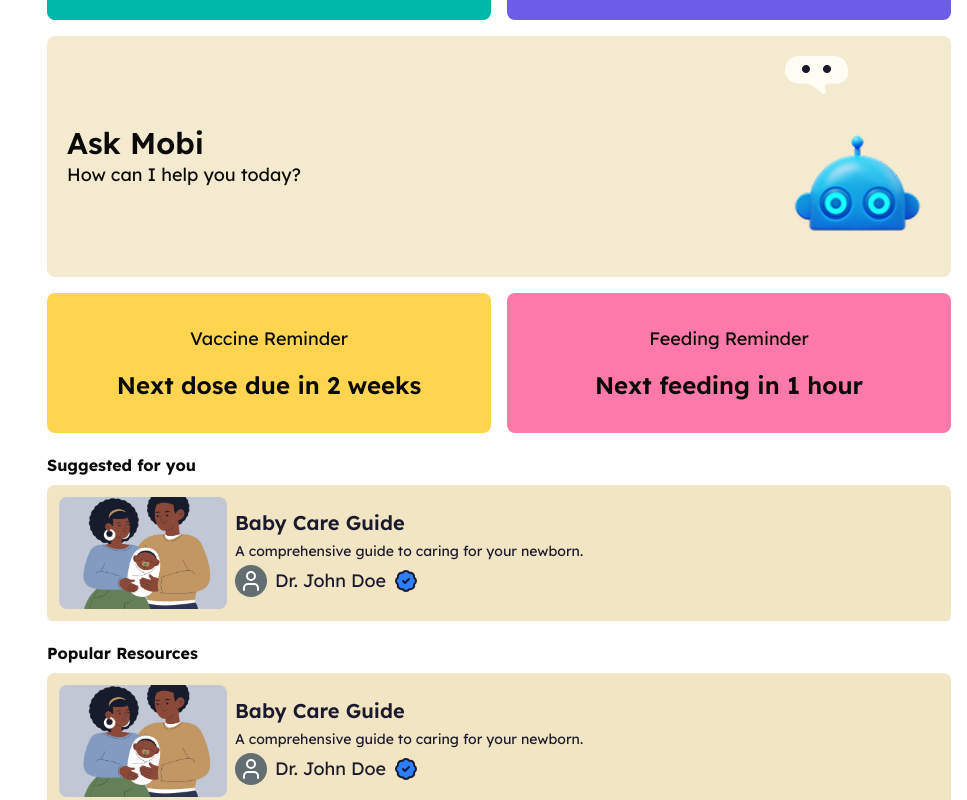
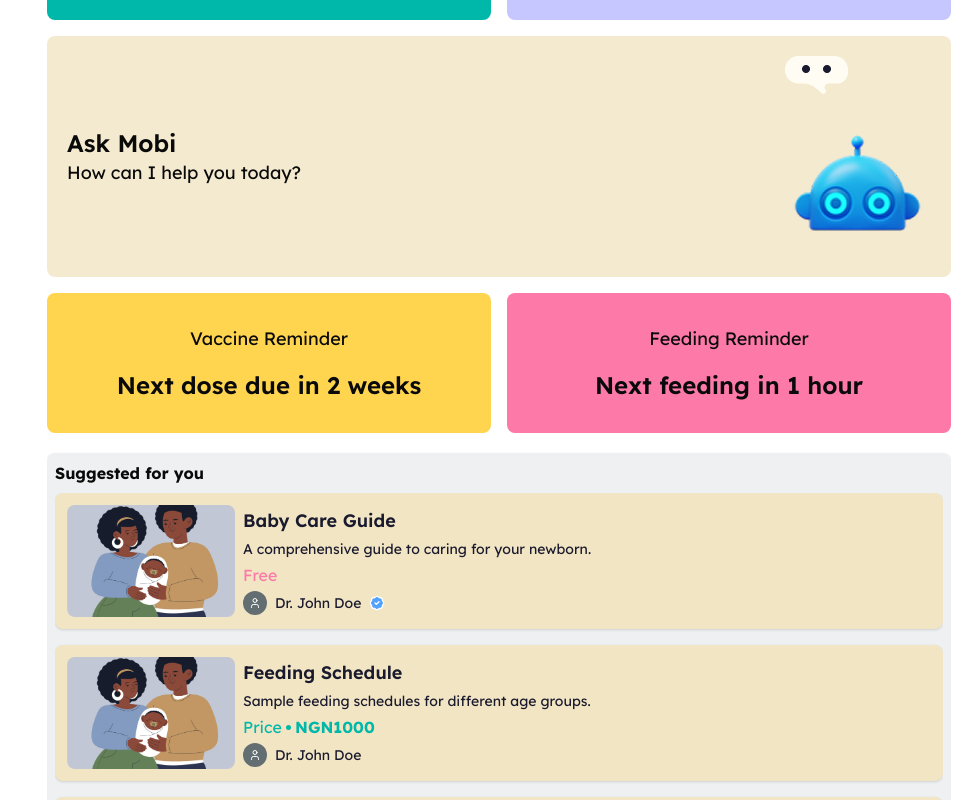
Before and after one commit to moloruntomiwa31/mobi-baby, a Nuxt app: page /dashboard in a window 1280 px wide. Shown: the part 320-1120 px from the top of the page, without its empty margins (313-1280 px from the left). Built offline with nearby package versions, Linux system fonts and the light colour scheme.

Commit message:
modified components and pages to fit design

```diff
--- a/components/Avatar/index.vue
+++ b/components/Avatar/index.vue
@@ -6,6 +6,8 @@
           ? 'w-12 h-12'
           : size === 'sm'
           ? 'w-8 h-8'
+          : size === 'xs'
+          ? 'w-6 h-6'
           : size === 'xl'
           ? 'w-16 h-16'
           : size === '2xl'
@@ -25,7 +27,7 @@
       :alt
       :class="['rounded-full object-cover w-full h-full', customClass]"
     />
-    <User v-else class="w-6 h-6 text-white" />
+    <User v-else class="w-1/2 h-1/2 text-white" />
       </div>
   </template>
 
@@ -35,7 +37,7 @@
       size = "sm",
       customClass = "",
     } = defineProps<{
-      size?: "sm" | "lg" | "xl" | "2xl" | "3xl" | "4xl" | "5xl";
+      size?: "xs"| "sm" | "lg" | "xl" | "2xl" | "3xl" | "4xl" | "5xl";
       customClass?: string | Record<string, boolean>;
         src?: string;
       alt?: string;
--- a/components/Base/Card.vue
+++ b/components/Base/Card.vue
@@ -1,7 +1,7 @@
 <template>
 	<component
 		:is="as"
-		class="bg-gray shadow-md text-primaryBlue flex gap-2 p-3 items-center shrink-0 rounded-md cursor-pointer"
+		class="bg-gray shadow text-primaryBlue flex gap-2 p-3 items-center shrink-0 rounded-md cursor-pointer"
 		:class="wrapped ? 'flex-col w-[240px]' : 'flex-row w-full'"
 	>
 		<img
--- a/components/Base/TopBar.vue
+++ b/components/Base/TopBar.vue
@@ -24,11 +24,12 @@
                 </div>
                 <Avatar />
 			</div>
-        <div class="mdlg:hidden flex items-center justify-between w-full py-2 px-4">
-                <span />
+        <div class="mdlg:hidden flex items-center justify-between w-full py-2 pr-4">
+                <Logo class="h-8 w-1/3" />
 				<BaseText
 					v-if="title"
 					:content="title"
+                    className="w-1/3"
                     bold
 				/>
                 <Avatar size="lg" />
--- a/components/ChatLayout.vue
+++ b/components/ChatLayout.vue
@@ -2,7 +2,7 @@
     <FullLayout title="Chat" :hide="{ top: false, left: false, middle: false, right: false, bottom: false }">
       <!-- Left: Chat History -->
       <template #left>
-        <div class="h-full bg-primaryAqua shadow-sm rounded-lg p-4 flex flex-col gap-4">
+        <div class="bg-primaryAqua shadow-sm rounded-lg p-4 flex flex-col gap-4">
           <BaseText content="Chat History" size="md" bold class="text-white" />
           <ul class="flex flex-col gap-3">
             <li class="bg-white text-primaryBlue p-2 rounded-lg flex items-center gap-1"><SquarePlus class="w-4 h-4" /> New chat</li>
@@ -18,7 +18,7 @@
 
       <!-- Right: Chat Options -->
       <template #right>
-  <div class="h-full max-h-full bg-gray-50 shadow-sm rounded-lg p-4 flex flex-col gap-4 overflow-y-auto">
+  <div class="bg-gray-50 shadow-sm rounded-lg p-4 flex flex-col gap-4">
     <!-- Bot Info Card -->
     <div class="bg-white p-4 rounded-lg flex flex-col items-center gap-2 shadow">
       <img src="/images/bot.png" alt="AI BOT" class="w-14 h-14" />
@@ -46,7 +46,6 @@
     </Button>
   </div>
 </template>
-
     </FullLayout>
 
     <MobileLayout title="Chat" class="mdlg:hidden">
--- a/components/DashboardLayout.vue
+++ b/components/DashboardLayout.vue
@@ -7,7 +7,7 @@
             <div class="flex flex-col items-start">
             <BaseText content="Aminat" as="h2" size="md" bold />
             <BaseText content="Patient" size="xs" />
-            <BaseText content="View Profile" size="sm" className="text-primaryPink" />
+            <BaseText content="See Profile" size="sm" className="text-primaryAqua" />
             </div>
     </div>
       </div>
--- a/components/FullLayout.vue
+++ b/components/FullLayout.vue
@@ -1,9 +1,9 @@
 <template>
-<div class="mdlg:block hidden">
+<div class="mdlg:block hidden overflow-y-clip">
   <BaseTopBar v-if="!hide.top"  :title="title" />
 
   <!-- Main content area -->
-  <div class="grow h-full flex flex-col mdlg:flex-row mdlg:items-start gap-5 pt-4 mdlg:gap-8 px-4">
+  <div class="flex flex-col mdlg:flex-row mdlg:items-start gap-5 pt-4 mdlg:gap-8 px-4">
     <div v-if="!hide.left" class="mdlg:w-1/4">
       <slot name="left" />
     </div>
--- a/components/MaterialCard.vue
+++ b/components/MaterialCard.vue
@@ -1,11 +1,17 @@
 <template>
     <BaseCard :as="isRoute ? 'nuxt-link' : as" :wrapped  :imageSrc>
-        <BaseText :content="m.title" size="md" as="h3" />
+        <BaseText :content="m.title" as="h3" />
         <BaseText :content="m.description" size="xs" clamp />
+        <div v-if="m.price.amount > 0" class="flex items-center gap-1 text-primaryAqua">
+            <BaseText content="Price" size="sm" />
+            <span  class="size-[5px] rounded-full bg-primaryAqua" />
+            <BaseText :content="`${m.price.currency}${m.price.amount}`" bold size="sm" />
+        </div>
+        <BaseText v-else content="Free" size="sm" className="text-primaryPink" />
         <div class="flex items-center gap-2">
-            <Avatar />
-            <BaseText :content="m.user.name" />
-            <BadgeCheck v-if="m.user.isVerified" class="fill-blue-500" />
+            <Avatar size="xs" />
+            <BaseText :content="m.user.name" size="xs" />
+            <BadgeCheck v-if="m.user.isVerified" class="w-4 fill-blue-400 stroke-white" />
         </div>
     </BaseCard>
 </template>
--- a/composables/useScreen.ts
+++ b/composables/useScreen.ts
@@ -6,6 +6,7 @@ export const useScreen = () => {
 		md: 768,
 		mdlg: 1000,
 		lg: 1280,
+		ssrWidth: 768, // Default width for SSR
 	});
 
 	const isMobile = breakpoints.smaller("md"); // <768px
--- a/pages/dashboard/index.vue
+++ b/pages/dashboard/index.vue
@@ -29,13 +29,13 @@
       </div>
     </div>
     <NuxtLink
-      to="#"
+      to="/dashboard/chat"
       v-if="idx === 1"
       class="col-span-2 bg-gray/80 rounded-md flex items-center justify-center"
     >
     <div class="flex items-center justify-between w-full p-5 relative">
      <div>
-      <BaseText content="Ask Mobi" as="h3" size="xl" />
+      <BaseText content="Ask Mobi" as="h3" size="lg" />
       <BaseText content="How can I help you today?" />
      </div>
      <div>
@@ -47,11 +47,15 @@
   </template>
 </div>
   <template v-for="m in materials" :key="m.title">
-    <div class="flex flex-col items-start gap-2">
-      <BaseText :content="m.title" size="sm" bold />
-      <div class="flex items-center gap-4 overflow-x-auto flex-nowrap whitespace-nowrap no-scrollbar w-full">
+    <div class="flex flex-col items-start gap-2 shadow p-2 bg-primaryGray/10 rounded-md">
+      <div class="flex items-center justify-between w-full">
+        <BaseText :content="m.title" size="sm" bold />
+        <BaseText v-if="isMobile" content="See all" class="text-primaryAqua" />
+      </div>
+      <div class="flex mdlg:flex-col items-center gap-4 overflow-x-auto flex-nowrap whitespace-nowrap no-scrollbar w-full">
         <MaterialCard v-for="data in m.list" :key="data.description" :wrapped="isMobile ? true : false" :m="data" />
      </div>
+      <BaseText v-if="!isMobile" content="See all" class="text-primaryAqua" />
     </div>
   </template>
 </DashboardLayout>
@@ -138,21 +142,24 @@ const materialList = computed(() => {
     description: 'A comprehensive guide to caring for your newborn.',
     image: '/images/maternal.jpg',
     link: '/resources/baby-care-guide',
-    user: {name: 'Dr. John Doe', isVerified: true}
+    user: {name: 'Dr. John Doe', isVerified: true},
+    price: {amount: 0, currency: 'NGN'}
   },
   {
     title: 'Feeding Schedule',
     description: 'Sample feeding schedules for different age groups.',
     image: '/images/maternal.jpg',
     link: '/resources/feeding-schedule',
-    user: {name: 'Dr. John Doe', isVerified: false}
+    user: {name: 'Dr. John Doe', isVerified: false},
+    price: {amount: 1000, currency: 'NGN'}
   },
   {
     title: 'Sleep Tips',
     description: 'Tips to help your baby sleep better.',
     image: '/images/maternal.jpg',
     link: '/resources/sleep-tips',
-    user: {name: 'Dr. John Doe', isVerified: true}
+    user: {name: 'Dr. John Doe', isVerified: true},
+    price: {amount: 1500, currency: 'NGN'}
   }
 ]
 })
```
Also changed, not shown: assets/css/tailwind.css.
